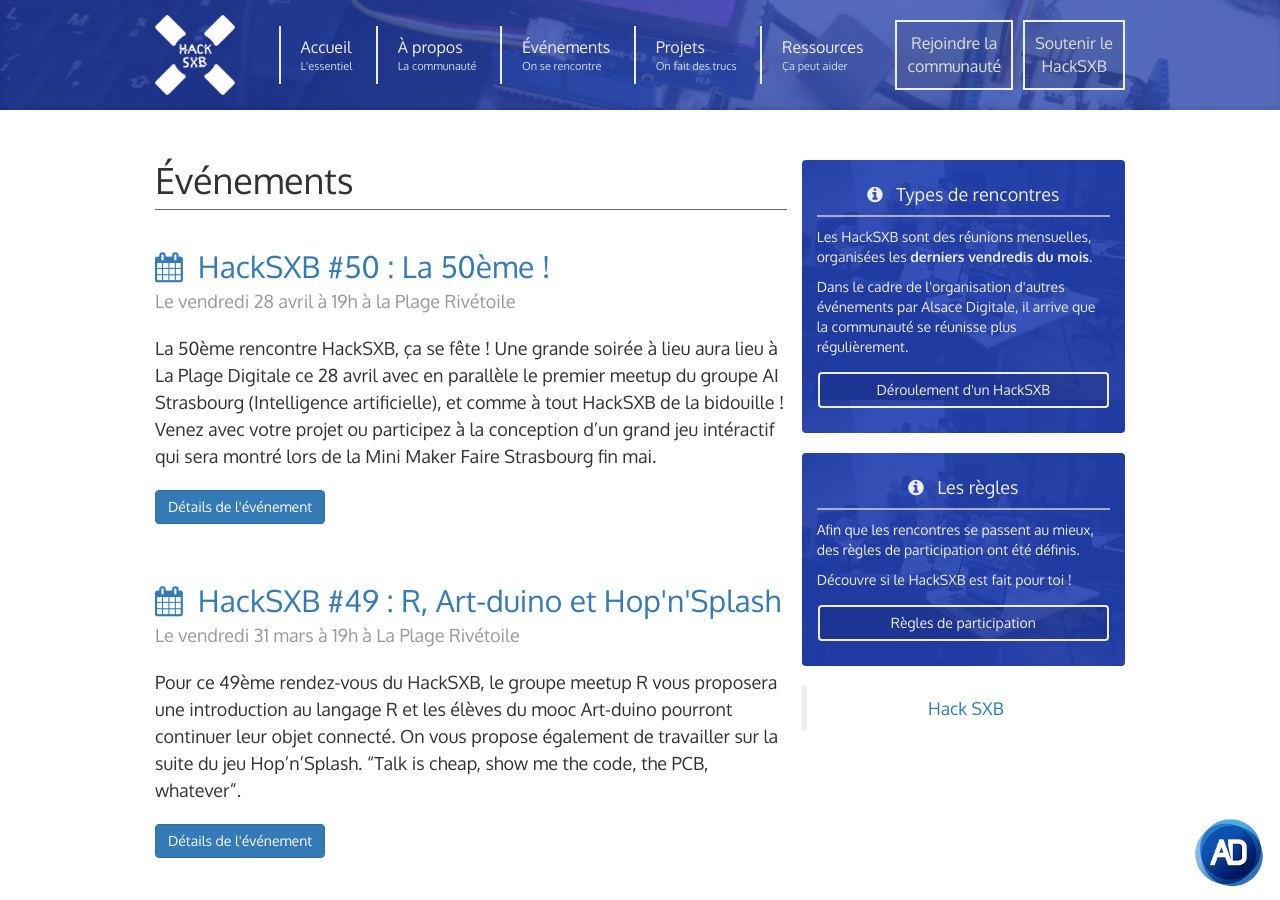
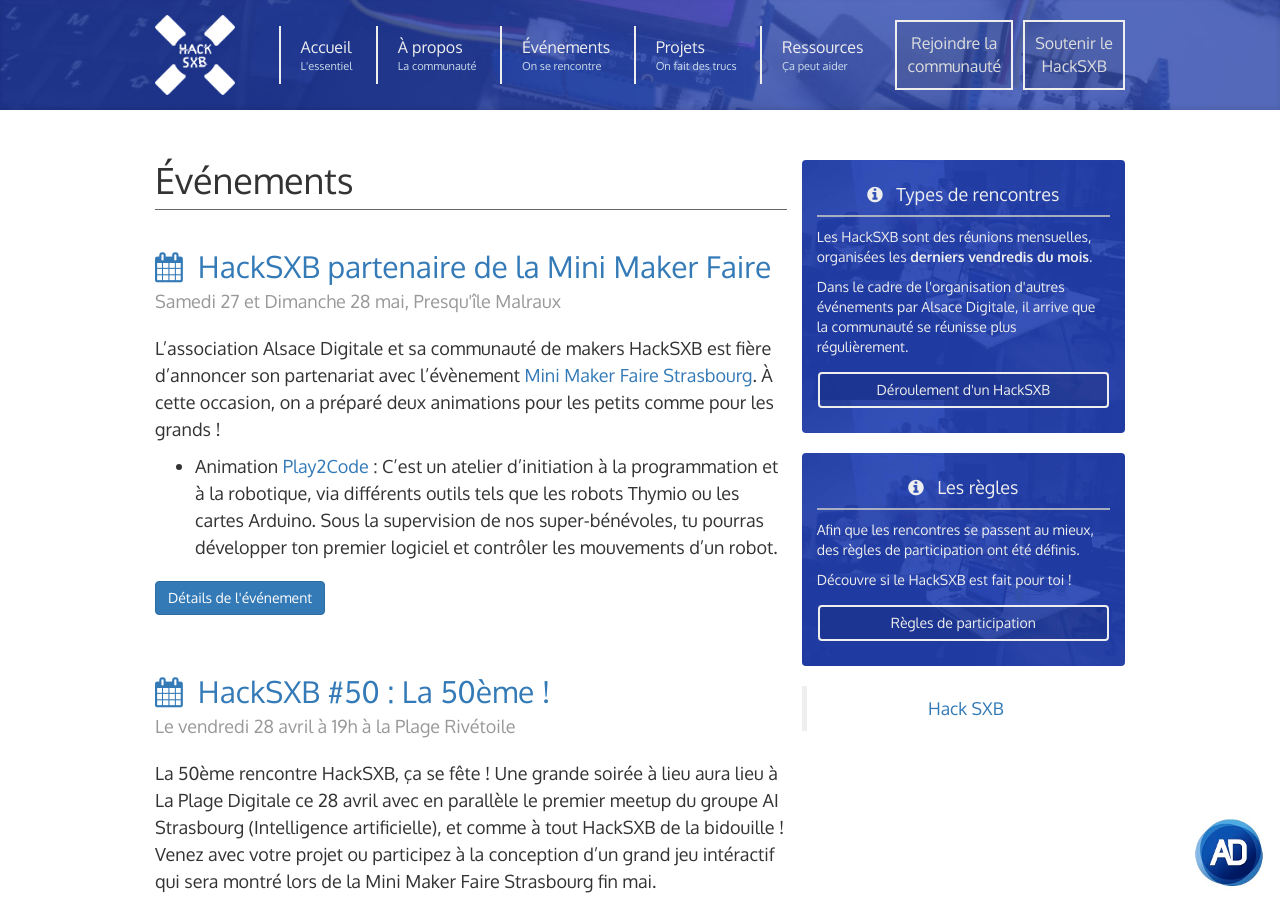
Before and after one commit to AlsaceDigitale/www.hacksxb.com, a Jekyll site: the page built from events/index.html, in a window 1280 px wide and 900 px high. Built offline with Jekyll 4.4.1, drawn with Linux system fonts in a browser that asks for light colours; nearby versions of some CDN libraries.

Commit message:
maker faire

```diff
--- /dev/null
+++ b/events/_posts/2017-05-18-hacksxb-partenaire-mini-maker-faire-strasbourg.markdown
@@ -0,0 +1,18 @@
+---
+layout: post
+title: 'HackSXB partenaire de la Mini Maker Faire'
+date: '2017-05-18 22:22:48 +0200'
+event_date: '2017-05-27 11:00:00 +0200'
+photo: event-makerfaire.jpg
+event_info: Samedi 27 et Dimanche 28 mai, Presqu'île Malraux
+event_registration: 'https://www.eventbrite.fr/e/billets-strasbourg-mini-maker-faire-27576014602'
+---
+L’association Alsace Digitale et sa communauté de makers HackSXB est fière d’annoncer son partenariat avec l’évènement [Mini Maker Faire Strasbourg](http://strasbourg.makerfaire.com). À cette occasion, on a préparé deux animations pour les petits comme pour les grands !
+
+* Animation [Play2Code](http://play2code.eu) : C'est un atelier d’initiation à la programmation et à la robotique, via différents outils tels que les robots Thymio ou les cartes Arduino. Sous la supervision de nos super-bénévoles, tu pourras développer ton premier logiciel et contrôler les mouvements d’un robot.
+
+* Animation [HackSXB](http://join.hacksxb.com) : est une démonstration en extérieur d'un jeu interactif multijoueur développé par les membres de la communauté HackSXB. Le but du jeu ? Éviter les voitures qui viennent vers toi en sautant… et gare à la pluie !
+
+**Tarifs**
+7€ pour les adultes
+5€ pour les enfants, les étudiants, les titulaires de la carte de fidélité Leroy Merlin et les personnes sans emplois!
--- a/projets/_posts/2015-07-03-edgefest-2015-straliens-millenium.markdown
+++ b/projets/_posts/2015-07-03-edgefest-2015-straliens-millenium.markdown
@@ -1,7 +1,7 @@
 ---
 layout: post
-title:  "EdgeFest 2015 - Straliens Millenium"
-date:   2016-08-09 09:22:48 +0200
+title: "test i: whatever"
+date: 2016-08-09 09:22:48 +0200
 photo: projet-straliensmillenium.jpg
 description: "Un jeu grandeur nature dans tout Strasbourg a vu le jour pour le festival EdgeFest de 2015. Les joueurs étaient divisés en deux équipes les extraterrestres et les terriens..."
 ---
```
Also changed, not shown: assets/img/event-makerfaire.jpg (added).
